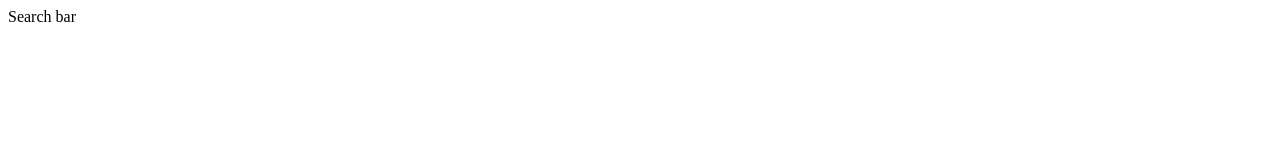
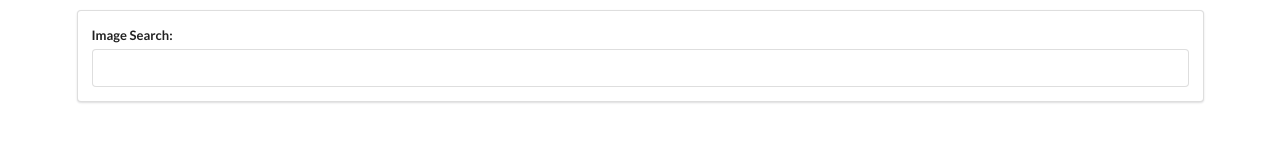
Before and after one commit to brandanpdx/pic-search, a React app: page / in a window 1280 px wide. Built offline with nearby package versions, Linux system fonts and the light colour scheme.

Commit message:
add semantic UI and basic inline styling for search bar

```diff
--- a/public/index.html
+++ b/public/index.html
@@ -1,14 +1,12 @@
 <!DOCTYPE html>
 <html lang="en">
+
 <head>
   <meta charset="utf-8" />
   <link rel="icon" href="%PUBLIC_URL%/favicon.ico" />
   <meta name="viewport" content="width=device-width, initial-scale=1" />
   <meta name="theme-color" content="#000000" />
-    <meta
-      name="description"
-      content="Web site created using create-react-app"
-    />
+  <meta name="description" content="Web site created using create-react-app" />
   <link rel="apple-touch-icon" href="%PUBLIC_URL%/logo192.png" />
   <!--
       manifest.json provides metadata used when your web app is installed on a
@@ -24,8 +22,10 @@
       work correctly both with client-side routing and a non-root public URL.
       Learn how to configure a non-root public URL by running `npm run build`.
     -->
-    <title>React App</title>
+  <link rel="stylesheet" href="https://cdnjs.cloudflare.com/ajax/libs/semantic-ui/2.4.1/semantic.min.css" />
+  <title>Pic Search</title>
 </head>
+
 <body>
   <noscript>You need to enable JavaScript to run this app.</noscript>
   <div id="root"></div>
@@ -40,4 +40,5 @@
       To create a production bundle, use `npm run build` or `yarn build`.
     -->
 </body>
+
 </html>
--- a/src/components/App.js
+++ b/src/components/App.js
@@ -2,7 +2,7 @@ import React from "react";
 import SearchBar from './SearchBar'
 
 const App = () => {
-  return <div><SearchBar /></div>;
+  return <div className="ui container" style= { {marginTop: '10px'}}><SearchBar /></div>;
 };
 
 export default App;
--- a/src/components/SearchBar.js
+++ b/src/components/SearchBar.js
@@ -2,10 +2,17 @@ import React from "react";
 
 class SearchBar extends React.Component {
   render() {
-    return <div>Search bar</div>
+    return (
+      <div className="ui segment">
+        <form className="ui form">
+          <div className="field">
+            <label>Image Search:</label>
+            <input type="text" />
+          </div>
+        </form>
+      </div>
+    );
   }
 }
 
-
-
 export default SearchBar;
```
Also changed, not shown: src/index.js (+4 -4 lines). Lines whose indentation alone changed are shown as unchanged.
